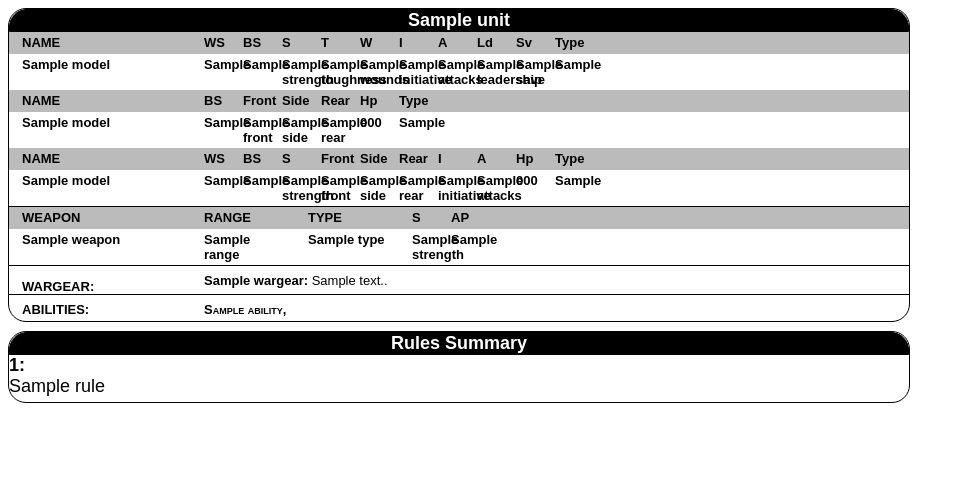
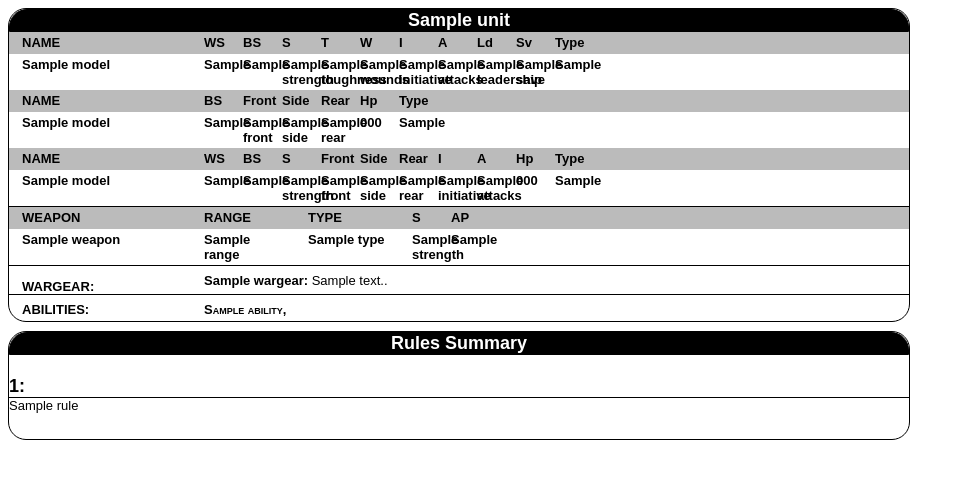
Before and after one commit to stvnksslr/dataslate-parser, a FastAPI app: template app/static/templates/heresy.html in a window 1280 px wide. Shown: the top 479 px of the page, without its empty margins (0-965 px from the left). Run offline with FastAPI, Linux system fonts and the light colour scheme; the template is opened without the code that fills it: most values are stand-ins (such as "Sample title", 1, 10 or a date in 2020).

Commit message:
feat(formatting): fixing rules summary output

```diff
--- a/app/static/templates/heresy.html
+++ b/app/static/templates/heresy.html
@@ -157,15 +157,18 @@
 {% if rules_summary %}
     <div class="clearfix faUnitCard">
         <div class="clearfix faUnitHeader">
-            <div class="faRoleIcon"></div>
             <div class="faUnitName">Rules Summary</div>
         </div>
+        <br>
         {% for rule in rules_summary.items() %}
             <div>
-                <div class="faAbilityName">{{ rule[0] }}:</div> {{ rule[1] }}
+                <div class="faAbilityName ">{{ rule[0] }}: </div>
+                <div class="clearfix faFactKeyWords"> {{ rule[1] }} </div>
             </div>
+            <br>
         {% endfor %}
     </div>
 {% endif %}
+
 </body>
 </html>
```
